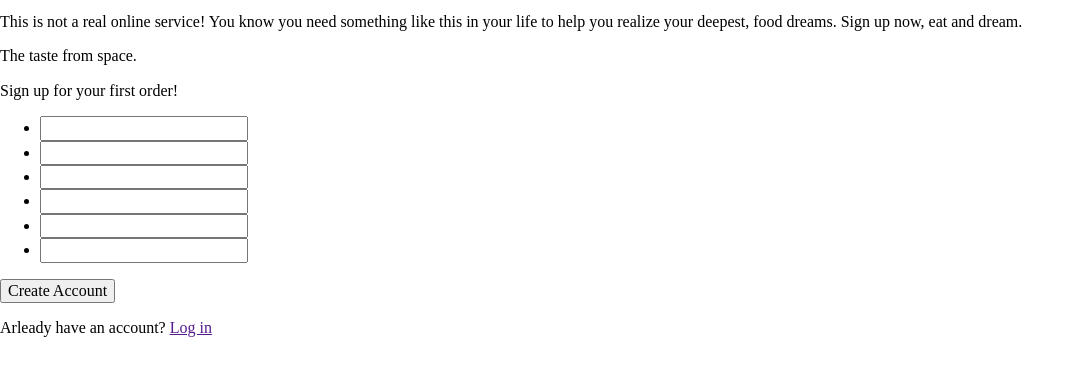
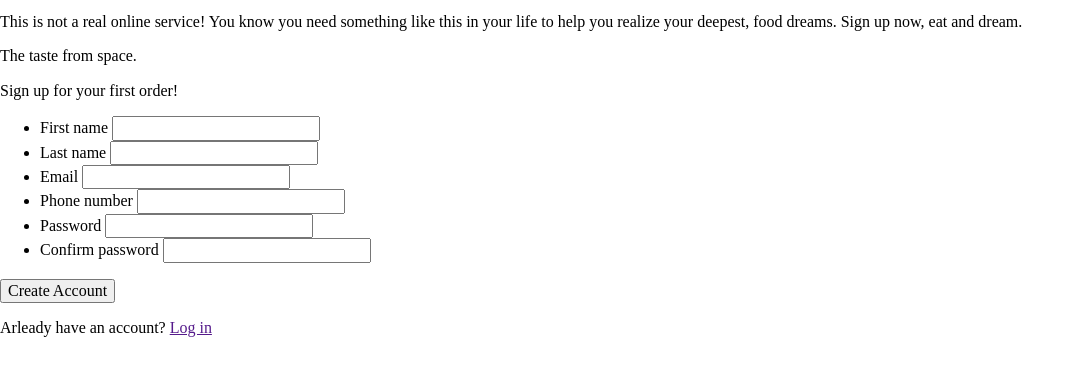
Before and after one commit to lukaszpatalas/sign-up-form, a plain HTML site: page index.html in a window 1280 px wide. Shown: the part 101-476 px from the top of the page, without its empty margins (0-1085 px from the left). Drawn offline with Linux system fonts and the light colour scheme.

Commit message:
Add label text for form

```diff
--- a/index.html
+++ b/index.html
@@ -33,27 +33,27 @@
             <form action="#" method="post">
                 <ul>
                     <li>
-                        <label for=""></label>
+                        <label for="">First name</label>
                         <input type="text">
                     </li>
                     <li>
-                        <label for=""></label>
+                        <label for="">Last name</label>
                         <input type="text">
                     </li>
                     <li>
-                        <label for=""></label>
+                        <label for="">Email</label>
                         <input type="text">
                     </li>
                     <li>
-                        <label for=""></label>
+                        <label for="">Phone number</label>
                         <input type="text">
                     </li>
                     <li>
-                        <label for=""></label>
+                        <label for="">Password</label>
                         <input type="text">
                     </li>
                     <li>
-                        <label for=""></label>
+                        <label for="">Confirm password</label>
                         <input type="text">
                     </li>
                 </ul>
```
